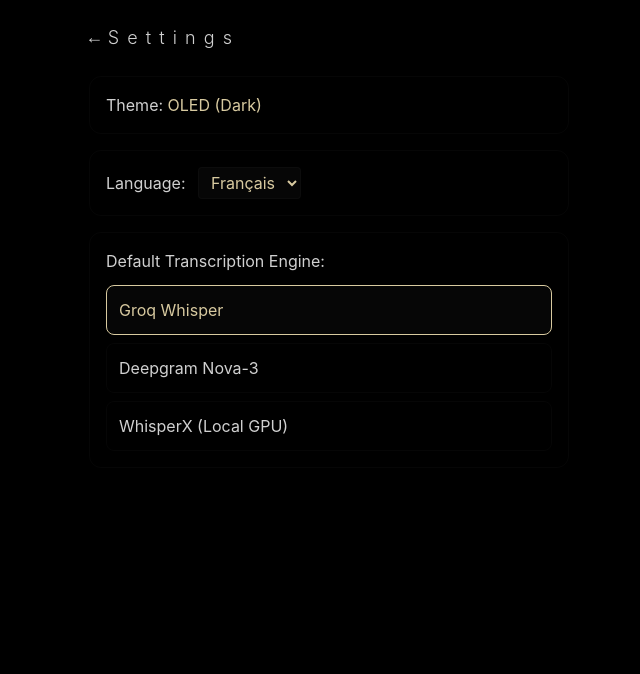
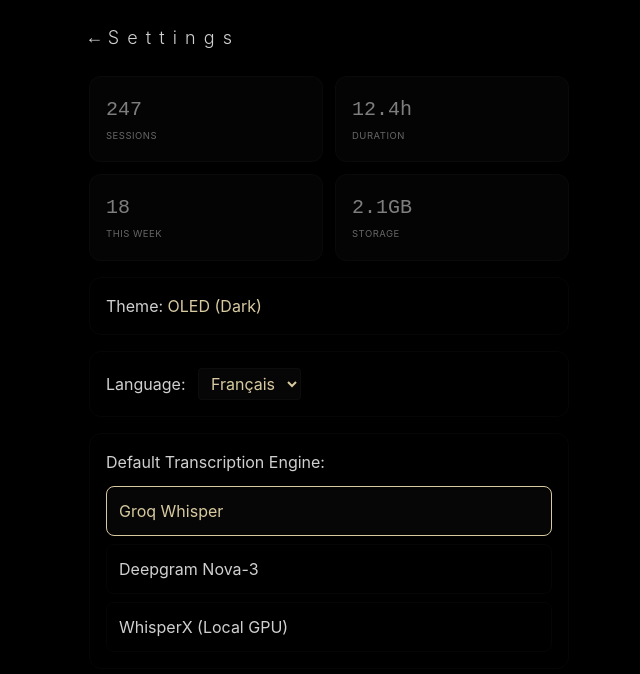
Before and after one commit to gryynn/nomad-app-live, a React (Vite) app in the folder frontend/: page /settings in a window 1280 px wide. Shown: the top 674 px of the page, without its empty margins (311-951 px from the left). Built offline with nearby package versions, Linux system fonts and the light colour scheme.

Commit message:
auto-claude: subtask-1-4 - Build 2×2 statistics grid with proper typography

```diff
--- a/frontend/src/pages/Settings.jsx
+++ b/frontend/src/pages/Settings.jsx
@@ -1,6 +1,7 @@
 import { useNavigate } from "react-router-dom";
 import { useTheme } from "../hooks/useTheme.jsx";
 import { useState } from "react";
+import { FONTS } from "../styles/themes.js";
 
 export default function Settings() {
   const { theme, toggle, mode } = useTheme();
@@ -29,6 +30,133 @@
           Settings
         </h1>
       </header>
+
+      {/* Statistics Grid */}
+      <section className="grid grid-cols-2 gap-3 mb-4">
+        <div
+          className="rounded-xl"
+          style={{
+            background: theme.cardBg,
+            border: `1px solid ${theme.cardBorder}`,
+            padding: "18px 16px",
+          }}
+        >
+          <div
+            style={{
+              fontFamily: FONTS.mono,
+              fontSize: "20px",
+              opacity: 0.6,
+              color: theme.text,
+              marginBottom: "4px",
+            }}
+          >
+            247
+          </div>
+          <div
+            style={{
+              fontSize: "9.5px",
+              color: theme.textSoft,
+              textTransform: "uppercase",
+              letterSpacing: "0.5px",
+            }}
+          >
+            Sessions
+          </div>
+        </div>
+
+        <div
+          className="rounded-xl"
+          style={{
+            background: theme.cardBg,
+            border: `1px solid ${theme.cardBorder}`,
+            padding: "18px 16px",
+          }}
+        >
+          <div
+            style={{
+              fontFamily: FONTS.mono,
+              fontSize: "20px",
+              opacity: 0.6,
+              color: theme.text,
+              marginBottom: "4px",
+            }}
+          >
+            12.4h
+          </div>
+          <div
+            style={{
+              fontSize: "9.5px",
+              color: theme.textSoft,
+              textTransform: "uppercase",
+              letterSpacing: "0.5px",
+            }}
+          >
+            Duration
+          </div>
+        </div>
+
+        <div
+          className="rounded-xl"
+          style={{
+            background: theme.cardBg,
+            border: `1px solid ${theme.cardBorder}`,
+            padding: "18px 16px",
+          }}
+        >
+          <div
+            style={{
+              fontFamily: FONTS.mono,
+              fontSize: "20px",
+              opacity: 0.6,
+              color: theme.text,
+              marginBottom: "4px",
+            }}
+          >
+            18
+          </div>
+          <div
+            style={{
+              fontSize: "9.5px",
+              color: theme.textSoft,
+              textTransform: "uppercase",
+              letterSpacing: "0.5px",
+            }}
+          >
+            This Week
+          </div>
+        </div>
+
+        <div
+          className="rounded-xl"
+          style={{
+            background: theme.cardBg,
+            border: `1px solid ${theme.cardBorder}`,
+            padding: "18px 16px",
+          }}
+        >
+          <div
+            style={{
+              fontFamily: FONTS.mono,
+              fontSize: "20px",
+              opacity: 0.6,
+              color: theme.text,
+              marginBottom: "4px",
+            }}
+          >
+            2.1GB
+          </div>
+          <div
+            style={{
+              fontSize: "9.5px",
+              color: theme.textSoft,
+              textTransform: "uppercase",
+              letterSpacing: "0.5px",
+            }}
+          >
+            Storage
+          </div>
+        </div>
+      </section>
 
       <button
         onClick={toggle}
```
